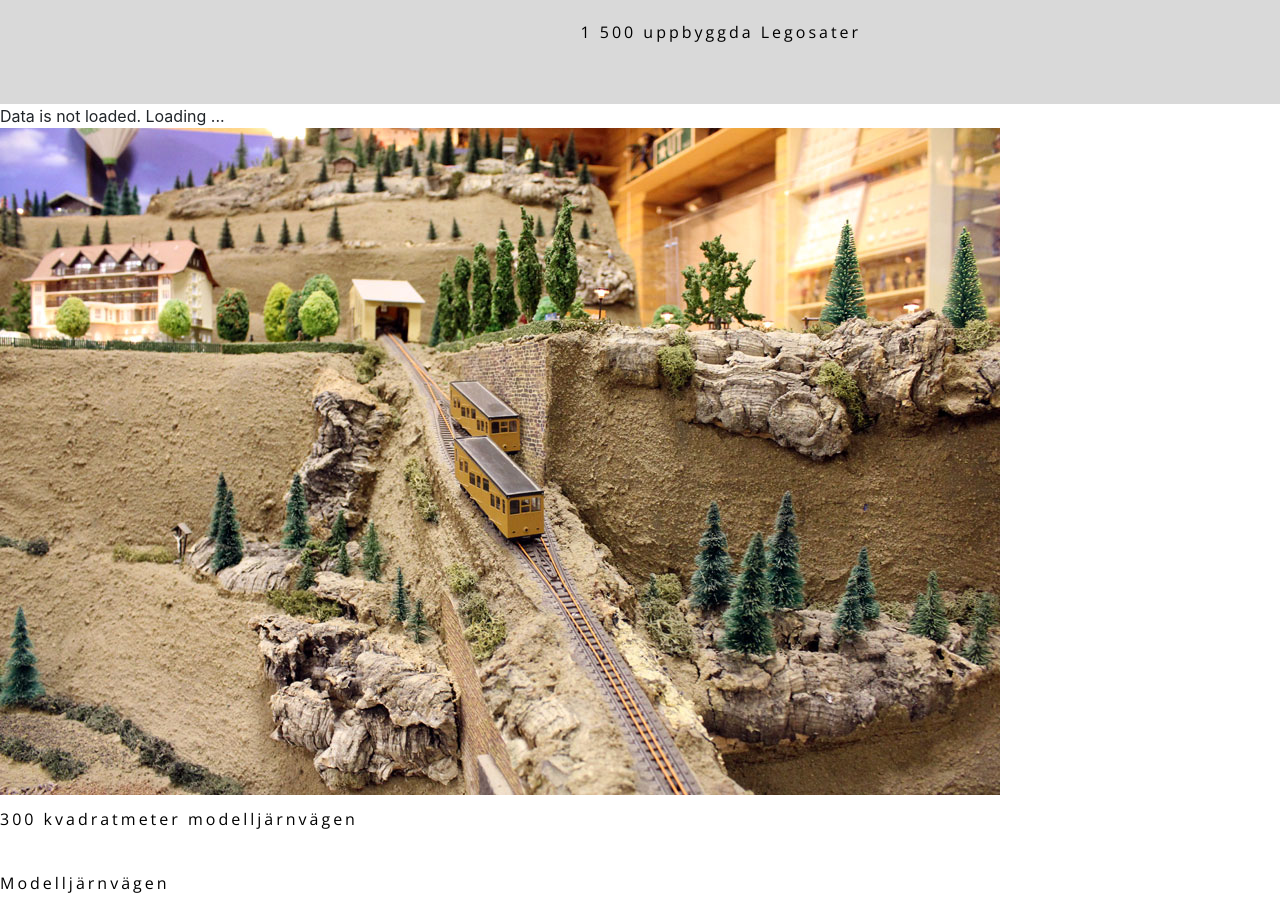
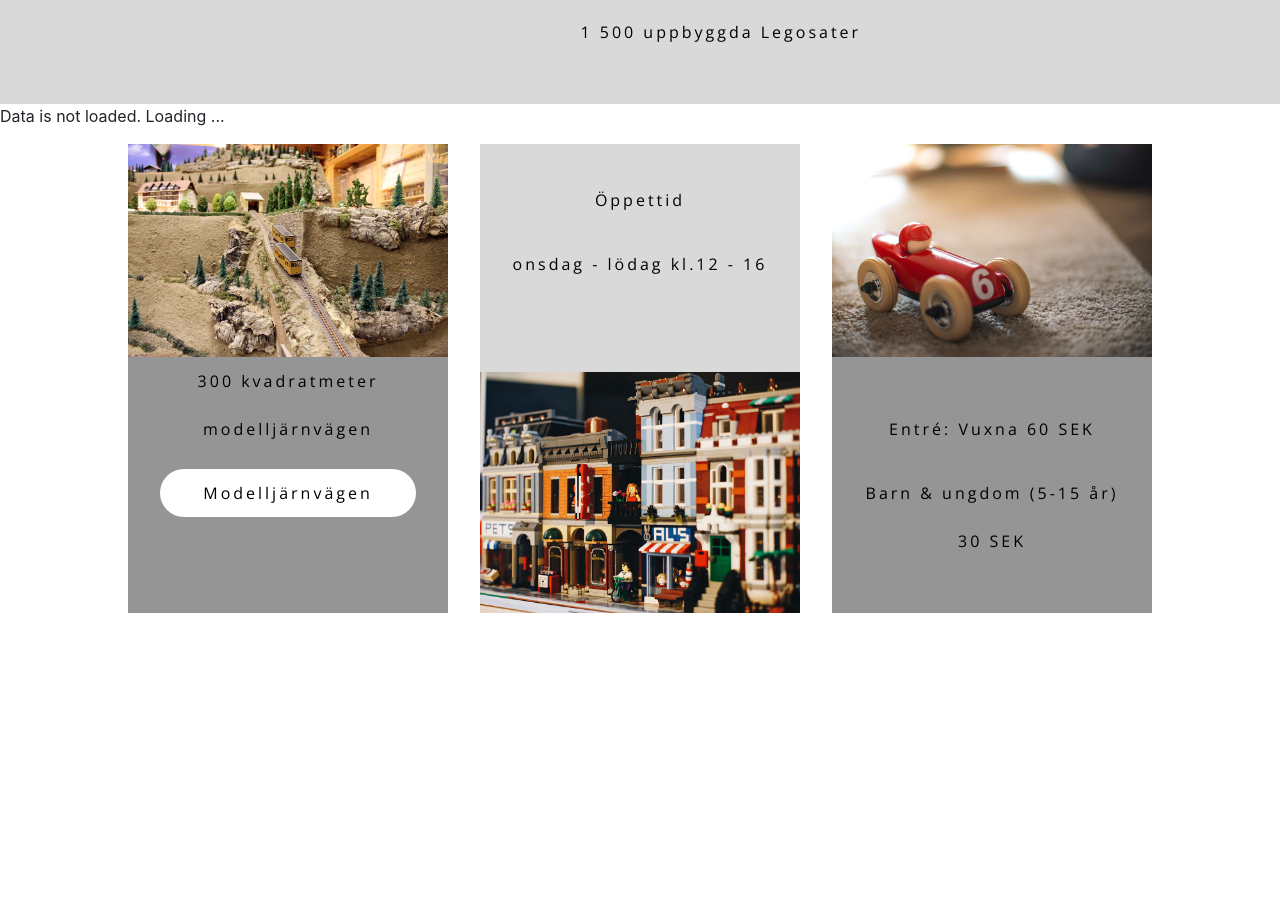
Before and after one commit to SavarinS/eslovsleksakmusuem, a React app: page / in a window 1280 px wide. Shown: the part 1160-2083 px from the top of the page. After the commit the page ends 1869 px from the top, so only its background shows below. Built offline with nearby package versions, Linux system fonts and the light colour scheme; no server answers; a web font is replaced by a local one.

Commit message:
Added column2

```diff
--- /dev/null
+++ b/src/Components/OpeningTime/OpeningTime.js
@@ -0,0 +1,26 @@
+import React, { Component } from 'react';
+import './OpeningTime.scss';
+import Lego from '../../img/lego.jpg';
+
+class OpeningTime extends Component {
+    render (){
+        return (
+            <div className="Opening">
+
+                <div className="Opening-img">
+                    <img src= { Lego } alt="Lego"/>
+                </div>
+
+                <div className="Opening-time">
+
+                    <p>Öppettid</p>
+                    <p>onsdag - lödag kl.12 - 16</p>
+
+                </div>
+
+            </div>
+        )
+    }
+}
+
+export default OpeningTime;
--- /dev/null
+++ b/src/Components/OpeningTime/OpeningTime.scss
@@ -0,0 +1,59 @@
+.Opening {
+    text-align: center;
+    background-color: #D9D9D9;
+    padding-bottom: 1em;
+
+    .Opening-img {
+        img {
+            width:100%;
+        }
+    }
+}
+
+@media only screen and (min-width: 600px){
+
+    .Opening {
+        display: flex;
+        flex-direction: row-reverse;
+        justify-content: space-between;
+        align-items: center;
+        padding-bottom: 0;
+
+        .Opening-img {
+            width: 50vw;
+        }
+
+        .Opening-time {
+            width: 50vw;
+            padding:2em;
+
+        }
+    }
+
+}
+
+@media only screen and (min-width: 900px){
+    .Opening {
+        flex-direction: column-reverse;
+        .Opening-img {
+            width: 25vw;
+        }
+
+        .Opening-time {
+            width: 25vw;
+        }
+    }
+}
+
+@media only screen and (min-width: 1200px){
+    .Opening {
+        flex-direction: column-reverse;
+        .Opening-img {
+            width: 25vw;
+        }
+
+        .Opening-time {
+            width: 25vw;
+        }
+    }
+}
--- /dev/null
+++ b/src/Components/Price/Price.js
@@ -0,0 +1,22 @@
+import React, { Component } from 'react';
+import './Price.scss';
+import Car from '../../img/car.jpg';
+
+class Price extends Component {
+    render (){
+        return (
+            <div className="Price">
+                <div className="Price-img">
+                    <img src= { Car } alt="Car"/>
+                </div>
+
+                <div className="Price-info">
+                    <p>Entré: Vuxna 60 SEK</p>
+                    <p>Barn & ungdom (5-15 år) 30 SEK</p>
+                </div>
+            </div>
+        )
+    }
+}
+
+export default Price;
--- /dev/null
+++ b/src/Components/Price/Price.scss
@@ -0,0 +1,69 @@
+.Price {
+    text-align: center;
+    background-color: rgba(44,44,44, 0.5);
+    padding-bottom: 1em;
+
+    .Price-img {
+        img {
+            width: 100%;
+        }
+    }
+
+    .Price-info {
+        margin-top: 1em;
+
+
+    }
+}
+
+@media only screen and (min-width: 600px){
+
+    .Price {
+        display: flex;
+        flex-direction: row;
+        justify-content: space-between;
+        align-items: center;
+        padding-bottom: 0;
+
+        .Price-img {
+            width: 50vw;
+        }
+
+        .Price-info {
+            width: 50vw;
+
+        }
+    }
+
+}
+
+@media only screen and (min-width: 900px){
+    .Price {
+        flex-direction: column;
+        justify-content: flex-start;
+        .Price-img {
+            width: 25vw;
+        }
+
+        .Price-info {
+            width: 25vw;
+
+
+        }
+    }
+}
+
+@media only screen and (min-width: 1200px){
+    .Price {
+
+        .Price-img {
+            width: 25vw;
+        }
+
+        .Price-info {
+            width: 25vw;
+            padding: 2em;
+
+        }
+    }
+}
--- a/src/Components/TrainCollections/TrainCollections.js
+++ b/src/Components/TrainCollections/TrainCollections.js
@@ -1,6 +1,7 @@
 import React, { Component } from 'react';
 import Trains from '../../img/Trains.jpg';
 import { NavLink } from 'react-router-dom';
+import './TrainCollections.scss';
 
 class TrainCollection extends Component {
     render (){
--- a/src/Components/TrainCollections/TrainCollections.scss
+++ b/src/Components/TrainCollections/TrainCollections.scss
@@ -0,0 +1,88 @@
+.Train-collection {
+    text-align: center;
+    background-color: rgba(44,44,44, 0.5);
+    padding-bottom: 1em;
+
+    .Train-model {
+        img {
+            width: 100%;
+        }
+    }
+    .Description {
+        p {
+            color: #000000;
+        }
+        .to-page-model {
+            a {
+                p {
+                    background-color: #ffffff;
+                    color: #000000;
+                    text-align: center;
+                    border-radius: 30px;
+                    font-size: 1em;
+                    //width: 80vw;
+                    margin-left: 2em;
+                    margin-right: 2em;
+                }
+            }
+
+            a:hover {
+                text-decoration: none;
+                p:hover {
+                    color:#ffffff;
+                    background-color: #000000;
+                }
+            }
+
+
+        }
+    }
+}
+
+@media only screen and (min-width: 600px){
+
+    .Train-collection {
+        display: flex;
+        justify-content: space-between;
+        align-items: center;
+        padding-bottom: 0;
+
+        .Train-model {
+            width: 50vw;
+        }
+
+        .Description {
+            width: 50vw;
+        }
+    }
+
+}
+
+@media only screen and (min-width: 900px) {
+    .Train-collection {
+        flex-direction: column;
+        justify-content: flex-start;
+        .Train-model {
+            width: 25vw;
+        }
+
+        .Description {
+            width: 25vw;
+
+        }
+    }
+}
+
+@media only screen and (min-width: 1200px) {
+    .Train-collection {
+
+        .Train-model {
+            width: 25vw;
+        }
+
+        .Description {
+            width: 25vw;
+            //padding:2em;
+        }
+    }
+}
--- a/src/Home/Home.js
+++ b/src/Home/Home.js
@@ -1,19 +1,12 @@
 import React, { Component } from 'react';
 import Headers from '../Components/Header/Header';
-
-//import GridCollections from '../Components/GridCollections/GridCollections';
-//import Information from '../Components/Info/Info';
-//import Footer from '../Components/Footer/Footer';
-//import MainFooter from '../Components/MainFooter/MainFooter';
-//import Nav from '../Components/Nav/Nav';
 import './Home.scss';
 import Review from '../Components/Reviews/Reviews';
 import Collections from '../Components/Collections/Collections';
 import TrainCollection from '../Components/TrainCollections/TrainCollections';
-//import Subscription from '../Components/Subscription/Subscription';
-//import Exhibit from '../Components/Exhibit/Exhibit';
-//import Activity from '../Components/Activity/Activity';
-//import Carousel from '../Components/Carousel/Carousel';
+import OpeningTime from '../Components/OpeningTime/OpeningTime';
+import Price from '../Components/Price/Price';
+
 
 
 
@@ -38,12 +31,12 @@ class Home extends Component {
 
 
                             <div className="column">
-                                {/* <OpeningTime/> */}
+                               <OpeningTime/>
 
                             </div>
 
                             <div className="column">
-                                {/* <Price/> */}
+                                <Price/>
                             </div>
                         </div>
 
--- a/src/Home/Home.scss
+++ b/src/Home/Home.scss
@@ -0,0 +1,29 @@
+//Breakpoints
+
+
+@media only screen and (min-width: 900px){
+      .Grid1 {
+          display: flex;
+          flex-direction: row;
+          margin: 0 3em 5em 3em;
+          justify-content: center;
+
+          .column {
+              width: 25vw;
+              margin: 1em;
+              display: flex;
+          }
+      }
+}
+
+@media only screen and (min-width: 1200px) {
+      .Grid1 {
+
+          justify-content: center;
+
+      .column {
+          width: 25vw;
+          margin: 1em;
+      }
+  }
+}
```
